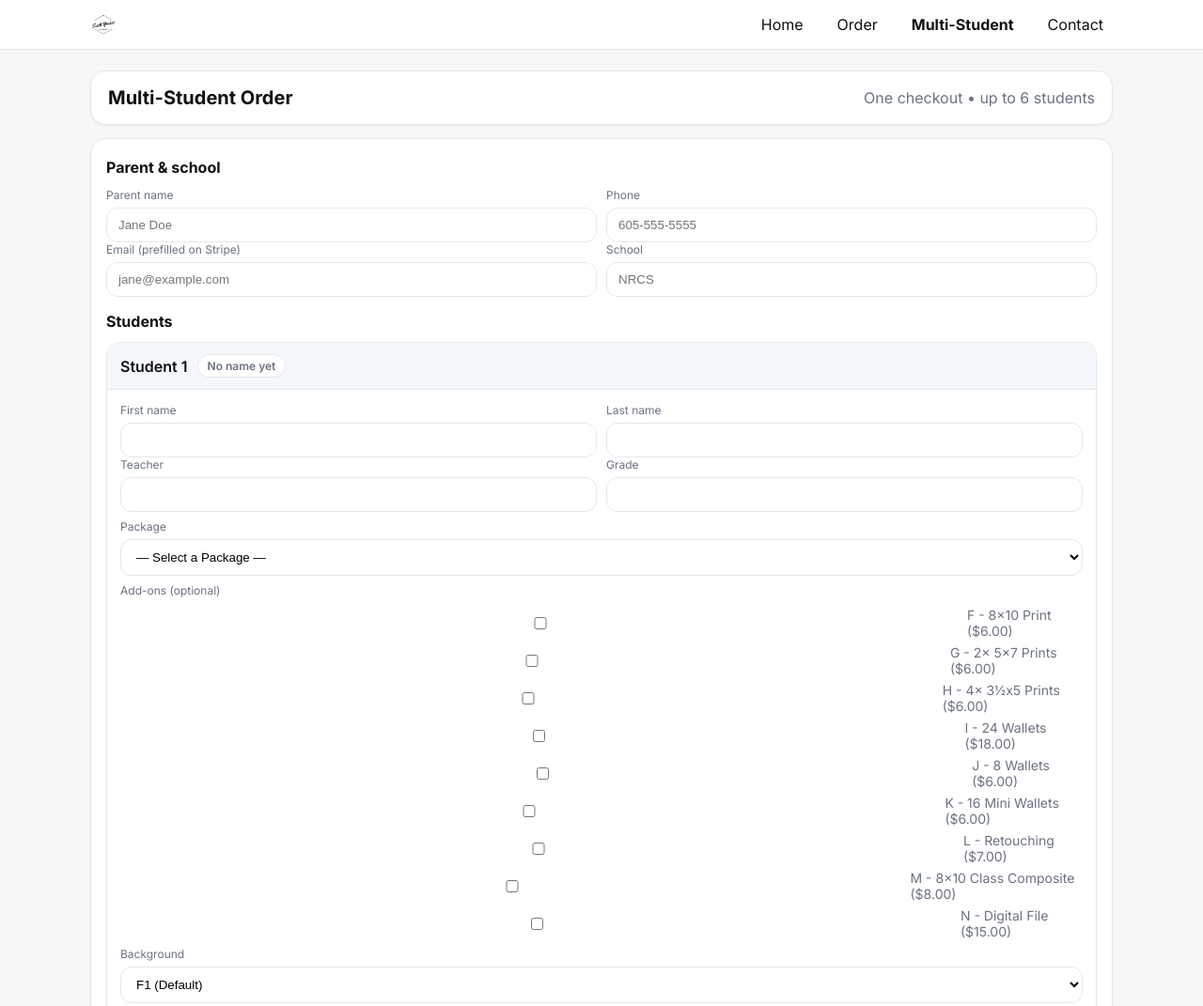
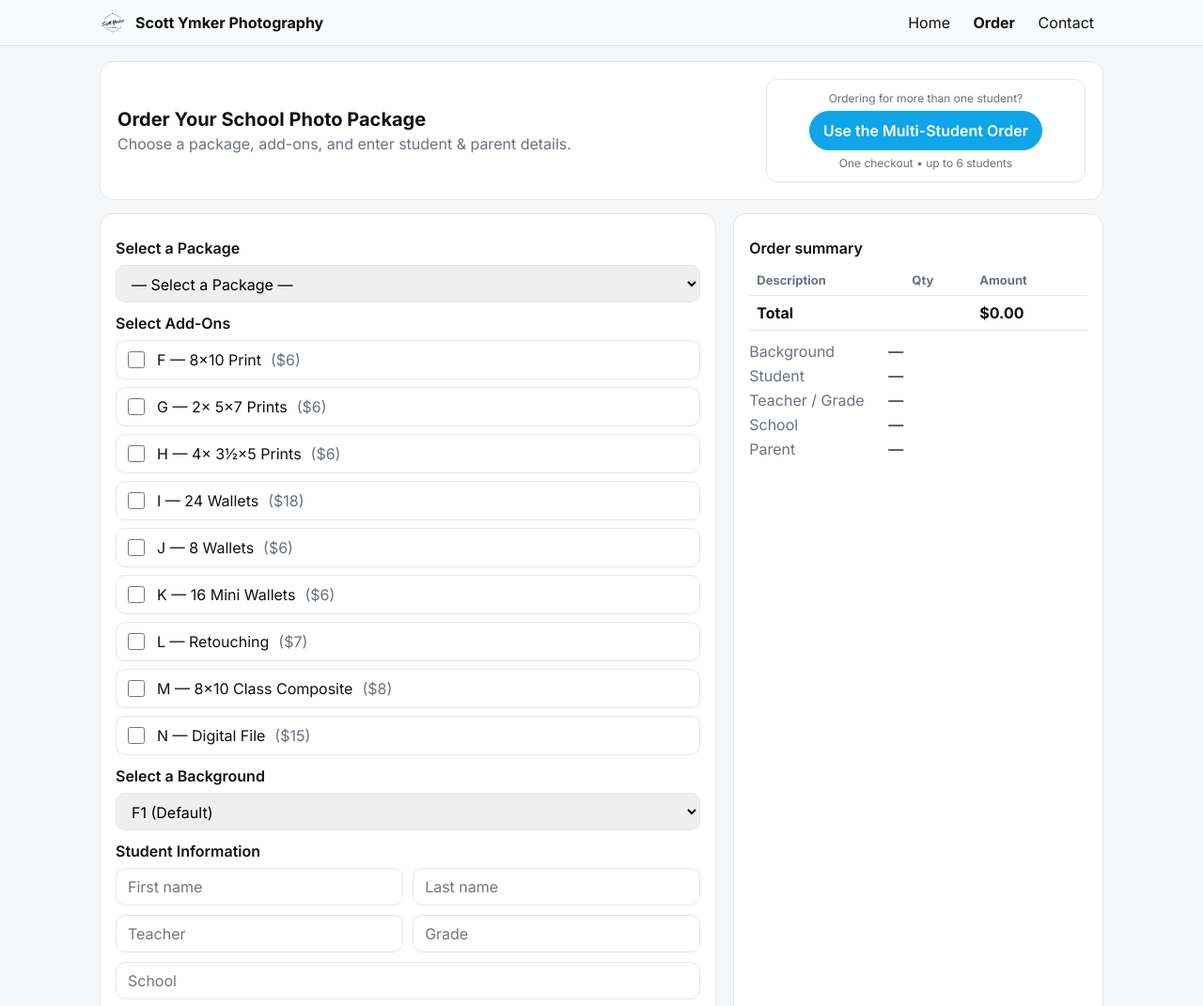
Before and after one commit to scottymker/scott-ymker-site, a plain HTML site: page multi-order.html in a window 1280 px wide. Shown: the top 1071 px of the page at 94% size. Drawn offline with Linux system fonts and the light colour scheme.

Commit message:
Update multi-order.html

```diff
--- a/multi-order.html
+++ b/multi-order.html
@@ -2,209 +2,148 @@
 <html lang="en">
 <head>
   <meta charset="UTF-8" />
-  <title>Multi-Student Order • Scott Ymker Photography</title>
+  <title>Order - Scott Ymker Photography</title>
   <meta name="viewport" content="width=device-width, initial-scale=1" />
   <link rel="preconnect" href="https://fonts.gstatic.com" crossorigin>
   <link rel="preconnect" href="https://fonts.googleapis.com">
   <link href="https://fonts.googleapis.com/css2?family=Inter:wght@400;500;600;700&display=swap" rel="stylesheet">
   <style>
     :root{
-      --bg:#f7f7f8; --card:#fff; --ink:#111; --muted:#6b7280; --border:#e6e7ea;
-      --accent:#0ea5e9; --accent-ink:#fff; --shadow:0 1px 2px rgba(0,0,0,.06);
-      --radius:16px;
+      --bg:#f6f7f9; --card:#fff; --ink:#111; --muted:#6b7280; --accent:#0ea5e9;
+      --border:#e5e7eb; --shadow:0 1px 2px rgba(0,0,0,.04);
     }
     *{box-sizing:border-box}
     html,body{margin:0;background:var(--bg);color:var(--ink);font-family:Inter,system-ui,-apple-system,Segoe UI,Roboto,Arial,sans-serif}
+    a{color:inherit;text-decoration:none}
 
-    /* Header */
-    header{position:sticky;top:0;z-index:30;background:#fff;border-bottom:1px solid var(--border)}
-    .nav{max-width:1120px;margin:0 auto;padding:10px 16px;display:flex;align-items:center;gap:16px}
-    .nav img{height:28px}
-    .nav .spacer{flex:1}
-    .nav a{color:#111;text-decoration:none;padding:6px 10px;border-radius:10px}
-    .nav a[aria-current="page"]{font-weight:700}
+    /* header */
+    .topbar{background:#f8fafc;border-bottom:1px solid var(--border)}
+    .topbar .wrap{max-width:1100px;margin:0 auto;padding:10px 16px;display:flex;align-items:center;justify-content:space-between}
+    .brand{display:flex;align-items:center;gap:10px}
+    .brand img{height:28px;width:auto}
+    .brand span{font-weight:700}
+    nav a{padding:8px 10px;border-radius:8px;color:#111}
+    nav a[aria-current="page"]{font-weight:700}
+    nav a:hover{background:#eef2f7}
 
-    /* Shell */
-    .wrap{max-width:1120px;margin:22px auto;padding:0 16px}
-    .hero{background:var(--card);border:1px solid var(--border);border-radius:var(--radius);
-          padding:16px 18px;display:flex;align-items:center;justify-content:space-between;box-shadow:var(--shadow)}
-    .hero h1{margin:0;font-size:20px}
+    /* hero merged with CTA */
+    .hero{max-width:1100px;margin:16px auto 0;padding:0 16px}
+    .hero-wrap{background:var(--card);border:1px solid var(--border);border-radius:14px;padding:18px;display:flex;align-items:center;justify-content:space-between;gap:16px}
+    .hero h1{margin:0 0 4px;font-size:20px}
+    .hero p{margin:0;color:var(--muted)}
+    .hero__right{flex:0 0 340px;max-width:100%}
+    .hero__card{background:#fff;border:1px solid var(--border);border-radius:12px;padding:12px;text-align:center;box-shadow:var(--shadow)}
+    .hero__eyebrow{font-size:12px;color:var(--muted);margin-bottom:6px}
+    .btn{display:inline-block;border:1px solid var(--border);background:#fff;border-radius:999px;padding:10px 14px;font-weight:600}
+    .btn.primary{background:var(--accent);border-color:var(--accent);color:#fff}
+    .hero__note{font-size:12px;color:var(--muted);margin-top:6px}
+    @media (max-width:800px){
+      .hero-wrap{flex-direction:column;align-items:stretch}
+      .hero__right{flex:0 0 auto}
+    }
+
+    /* grid */
+    .grid{max-width:1100px;margin:14px auto;padding:0 16px;display:grid;grid-template-columns:1.25fr .75fr;gap:18px}
+    @media (max-width:980px){ .grid{grid-template-columns:1fr} }
+
+    /* cards + inputs */
+    .card{background:var(--card);border:1px solid var(--border);border-radius:14px;padding:16px}
+    .section-title{font-weight:600;margin:10px 0 8px}
+    select,input[type="text"],input[type="tel"],input[type="email"]{
+      width:100%;height:40px;border:1px solid var(--border);border-radius:10px;padding:8px 12px;font:inherit
+    }
+    .row{display:grid;grid-template-columns:1fr 1fr;gap:10px}
+    .addon{display:flex;align-items:center;gap:10px;padding:8px;border:1px solid var(--border);border-radius:10px;margin-bottom:8px;background:#fff}
+    .addon input{width:18px;height:18px}
     .muted{color:var(--muted)}
+    .actions{margin-top:12px;display:flex;align-items:center;gap:12px}
+    button.primary{
+      appearance:none;border:none;background:var(--accent);color:#fff;padding:10px 14px;border-radius:999px;font-weight:600;cursor:pointer
+    }
+    button.primary[disabled]{opacity:.7;cursor:not-allowed}
 
-    .card{background:var(--card);border:1px solid var(--border);border-radius:var(--radius);
-          padding:16px;box-shadow:var(--shadow);margin-top:14px}
-
-    .section-title{font-weight:700;margin:4px 0 12px}
-    .row{display:grid;grid-template-columns:1fr 1fr;gap:10px}
-    @media (max-width:720px){.row{grid-template-columns:1fr}}
-    .field{display:flex;flex-direction:column;gap:6px}
-    .field label{font-size:12px;color:var(--muted)}
-    .field input,.field select{width:100%;padding:10px 12px;border:1px solid var(--border);border-radius:12px;background:#fff}
-
-    /* Student card (collapsible) */
-    details.student{border:1px solid var(--border);border-radius:14px;margin-top:12px;overflow:hidden;background:#fff}
-    details.student > summary{
-      list-style:none;cursor:pointer;display:flex;align-items:center;gap:10px;
-      padding:12px 14px;font-weight:600;background:#fafafa;border-bottom:1px solid var(--border);
-    }
-    details.student[open] > summary{background:#f4f7fb}
-    details.student > summary::-webkit-details-marker{display:none}
-    .student-body{padding:14px}
-    .pill{display:inline-flex;align-items:center;gap:8px;padding:4px 10px;border:1px solid var(--border);
-          border-radius:999px;font-size:12px;color:var(--muted);background:#fff}
-
-    /* ONE-COLUMN add-ons (like original page) */
-    .addons{display:flex;flex-direction:column;gap:6px;margin-top:4px}
-    .addons label{font-size:14px;display:flex;align-items:center;gap:8px}
-
-    .controls{display:flex;gap:8px;flex-wrap:wrap;margin-top:12px}
-    .btn{appearance:none;border:1px solid var(--border);background:#fff;padding:10px 12px;border-radius:12px;cursor:pointer}
-    .btn.primary{background:var(--accent);border-color:var(--accent);color:var(--accent-ink)}
-    .btn.ghost{background:#fff}
-
+    /* summary */
     table{width:100%;border-collapse:collapse}
-    th,td{padding:8px 6px;border-bottom:1px solid var(--border);text-align:left}
-    th{font-size:12px;color:var(--muted)}
-    tfoot td{font-weight:700}
-
-    .small{font-size:12px;color:var(--muted)}
+    th,td{padding:8px;border-bottom:1px solid var(--border);text-align:left}
+    th{color:var(--muted);font-size:13px}
+    .total-row td{font-weight:700}
+    .kv{display:grid;grid-template-columns:140px 1fr;row-gap:6px;column-gap:8px;margin-top:10px}
+    .kv .k{color:var(--muted)}
   </style>
 </head>
 <body>
-  <!-- Header -->
-  <header>
-    <nav class="nav">
-      <img src="2020Logo_black.png" alt="Scott Ymker Photography">
-      <div class="spacer"></div>
+
+  <!-- header / nav -->
+  <header class="topbar">
+    <div class="wrap">
+      <a class="brand" href="index.html">
+        <img src="2020Logo_black.png" alt="Scott Ymker logo">
+        <span>Scott Ymker Photography</span>
+      </a>
+      <nav>
         <a href="index.html">Home</a>
-      <a href="order.html">Order</a>
-      <a href="multi-order.html" aria-current="page">Multi-Student</a>
+        <a href="order.html" aria-current="page">Order</a>
         <a href="contact.html">Contact</a>
       </nav>
+    </div>
   </header>
 
-  <div class="wrap">
+  <!-- hero (merged with multi-student CTA on right) -->
   <section class="hero">
-      <h1>Multi-Student Order</h1>
-      <div class="muted">One checkout • up to 6 students</div>
+    <div class="hero-wrap">
+      <div class="hero__left">
+        <h1>Order Your School Photo Package</h1>
+        <p>Choose a package, add-ons, and enter student &amp; parent details.</p>
+      </div>
+
+      <div class="hero__right">
+        <div class="hero__card">
+          <div class="hero__eyebrow">Ordering for more than one student?</div>
+          <a class="btn primary" href="multi-order.html">Use the Multi-Student Order</a>
+          <div class="hero__note">One checkout • up to 6 students</div>
+        </div>
+      </div>
+    </div>
   </section>
 
-    <!-- Parent info -->
-    <section class="card">
-      <form id="orderForm" novalidate>
-        <div class="section-title">Parent & school</div>
-        <div class="row">
-          <div class="field">
-            <label>Parent name</label>
-            <input name="parent_name" placeholder="Jane Doe" required>
-          </div>
-          <div class="field">
-            <label>Phone</label>
-            <input name="parent_phone" placeholder="605-555-5555" required>
-          </div>
-        </div>
-        <div class="row">
-          <div class="field">
-            <label>Email (prefilled on Stripe)</label>
-            <input type="email" name="parent_email" placeholder="jane@example.com" required>
-          </div>
-          <div class="field">
-            <label>School</label>
-            <input name="school" placeholder="NRCS" required>
-          </div>
-        </div>
-
-        <!-- Students -->
-        <div class="section-title" style="margin-top:16px">Students</div>
-        <div id="students"></div>
-
-        <div class="controls">
-          <button type="button" class="btn ghost" id="addStudent">+ Add another student</button>
-          <span class="small" id="limitMsg"></span>
-        </div>
-
-        <!-- Order Summary -->
-        <section class="card" style="margin-top:16px">
-          <h3 style="margin:0 0 10px">Order summary</h3>
-          <table>
-            <thead><tr><th>Description</th><th>Qty</th><th>Amount</th></tr></thead>
-            <tbody id="summaryBody"></tbody>
-            <tfoot><tr><td colspan="2">Total</td><td id="summaryTotal">$0.00</td></tr></tfoot>
-          </table>
-          <div class="controls">
-            <button type="submit" class="btn primary" id="checkoutBtn">Proceed to Checkout</button>
-          </div>
-        </section>
-      </form>
-    </section>
-  </div>
-
-  <script>
-    // ---- Pricing (cents)
-    const PKG = { A:3200,A1:4100,B:2700,B1:3200,C:2200,C1:2700,D:1800,D1:2300,E:1200,E1:1700 };
-    const ADD = {
-      F:{name:"8x10 Print",amt:600}, G:{name:"2x 5x7 Prints",amt:600}, H:{name:"4x 3½x5 Prints",amt:600},
-      I:{name:"24 Wallets",amt:1800}, J:{name:"8 Wallets",amt:600}, K:{name:"16 Mini Wallets",amt:600},
-      L:{name:"Retouching",amt:700},  M:{name:"8x10 Class Composite",amt:800}, N:{name:"Digital File",amt:1500}
-    };
-    const MAX_STUDENTS = 6;
-
-    const $ = s => document.querySelector(s);
-    const money = c => (c/100).toLocaleString(undefined,{style:'currency',currency:'USD'});
-
-    const studentsBox = $('#students');
-    const limitMsg = $('#limitMsg');
-
-    // Student section order: Student info → Package → Add-ons → Background
-    function studentCard(idx){
-      return `
-      <details class="student" data-idx="${idx}" ${idx<2?'open':''}>
-        <summary>
-          <span>Student ${idx+1}</span>
-          <span class="pill" data-pill="${idx}">No details yet</span>
-        </summary>
-        <div class="student-body">
-          <!-- Student info -->
-          <div class="row">
-            <div class="field"><label>First name</label><input name="student_first" required></div>
-            <div class="field"><label>Last name</label><input name="student_last" required></div>
-          </div>
-          <div class="row">
-            <div class="field"><label>Teacher</label><input name="teacher" required></div>
-            <div class="field"><label>Grade</label><input name="grade" required></div>
-          </div>
-
+  <!-- form + summary -->
+  <main class="grid">
+    <form id="orderForm" class="card" novalidate>
       <!-- Package -->
-          <div class="field" style="margin-top:8px">
-            <label>Package</label>
+      <div>
+        <div class="section-title">Select a Package</div>
         <select name="package" required>
           <option value="">— Select a Package —</option>
-              <option value="A">Package A — $32</option>
-              <option value="A1">Package A1 — $41</option>
-              <option value="B">Package B — $27</option>
-              <option value="B1">Package B1 — $32</option>
-              <option value="C">Package C — $22</option>
-              <option value="C1">Package C1 — $27</option>
-              <option value="D">Package D — $18</option>
-              <option value="D1">Package D1 — $23</option>
-              <option value="E">Package E — $12</option>
-              <option value="E1">Package E1 — $17</option>
+          <option value="A">Package A – $32 (1 8x10 Class Composite, 2 8x10, 2 5x7, 8 wallets, 16 mini wallets)</option>
+          <option value="A1">Package A1 – $41 (A + 1 Digital File)</option>
+          <option value="B">Package B – $27 (1 8x10 Class Composite, 1 8x10, 2 5x7, 16 wallets)</option>
+          <option value="B1">Package B1 – $32 (B + 2 extra 5x7)</option>
+          <option value="C">Package C – $22 (1 8x10 Class Composite, 1 8x10, 2 3.5x5, 4 wallets, 16 mini wallets)</option>
+          <option value="C1">Package C1 – $27 (C + 2 5x7)</option>
+          <option value="D">Package D – $18 (1 8x10 Class Composite, 2 5x7, 8 wallets)</option>
+          <option value="D1">Package D1 – $23 (D + 16 mini wallets)</option>
+          <option value="E">Package E – $12 (2 5x7, 2 3.5x5, 4 wallets)</option>
+          <option value="E1">Package E1 – $17 (E + 8 extra wallets)</option>
         </select>
       </div>
 
-          <!-- Add-ons (ONE COLUMN) -->
-          <div class="field" style="margin-top:8px">
-            <label>Add-ons (optional)</label>
-            <div class="addons">
-              ${Object.entries(ADD).map(([c,a])=>`
-                <label><input type="checkbox" name="addons" value="${c}"> ${c} - ${a.name} (${money(a.amt)})</label>
-              `).join('')}
-            </div>
+      <!-- Add-ons -->
+      <div>
+        <div class="section-title" style="margin-top:12px">Select Add-Ons</div>
+        <label class="addon"><input type="checkbox" name="addons" value="F"> F — 8x10 Print <span class="muted">($6)</span></label>
+        <label class="addon"><input type="checkbox" name="addons" value="G"> G — 2× 5×7 Prints <span class="muted">($6)</span></label>
+        <label class="addon"><input type="checkbox" name="addons" value="H"> H — 4× 3½×5 Prints <span class="muted">($6)</span></label>
+        <label class="addon"><input type="checkbox" name="addons" value="I"> I — 24 Wallets <span class="muted">($18)</span></label>
+        <label class="addon"><input type="checkbox" name="addons" value="J"> J — 8 Wallets <span class="muted">($6)</span></label>
+        <label class="addon"><input type="checkbox" name="addons" value="K"> K — 16 Mini Wallets <span class="muted">($6)</span></label>
+        <label class="addon"><input type="checkbox" name="addons" value="L"> L — Retouching <span class="muted">($7)</span></label>
+        <label class="addon"><input type="checkbox" name="addons" value="M"> M — 8×10 Class Composite <span class="muted">($8)</span></label>
+        <label class="addon"><input type="checkbox" name="addons" value="N"> N — Digital File <span class="muted">($15)</span></label>
       </div>
 
       <!-- Background -->
-          <div class="field" style="margin-top:8px">
-            <label>Background</label>
+      <div>
+        <div class="section-title" style="margin-top:12px">Select a Background</div>
         <select name="background" required>
           <option value="F1" selected>F1 (Default)</option>
           <option value="F2">F2</option>
@@ -215,130 +154,72 @@
         </select>
       </div>
 
-          <div class="controls">
-            <button type="button" class="btn ghost remove">Remove</button>
+      <!-- Student -->
+      <div style="margin-top:12px">
+        <div class="section-title">Student Information</div>
+        <div class="row">
+          <input type="text" name="student_first" placeholder="First name" required>
+          <input type="text" name="student_last" placeholder="Last name" required>
+        </div>
+        <div class="row" style="margin-top:10px">
+          <input type="text" name="teacher" placeholder="Teacher" required>
+          <input type="text" name="grade" placeholder="Grade" required>
+        </div>
+        <div style="margin-top:10px">
+          <input type="text" name="school" placeholder="School" required>
         </div>
       </div>
-      </details>`;
-    }
 
-    function addStudent(){
-      const count = studentsBox.children.length;
-      if(count >= MAX_STUDENTS){ limitMsg.textContent = "Maximum of 6 students per order."; return; }
-      studentsBox.insertAdjacentHTML('beforeend', studentCard(count));
-      wireStudent(studentsBox.lastElementChild);
-      renumber();
-      updateSummary();
-      limitMsg.textContent = (count+1 >= MAX_STUDENTS) ? "Maximum of 6 students per order." : "";
-    }
+      <!-- Parent -->
+      <div style="margin-top:12px">
+        <div class="section-title">Parent Information</div>
+        <input type="text" name="parent_name" placeholder="Parent Name" required style="margin-bottom:10px">
+        <div class="row">
+          <input type="tel" name="parent_phone" placeholder="Phone" required>
+          <input type="email" name="parent_email" placeholder="Email" required>
+        </div>
+      </div>
 
-    function wireStudent(card){
-      card.addEventListener('input', ()=>{ updatePill(card); updateSummary(); });
-      card.addEventListener('change', ()=>{ updatePill(card); updateSummary(); });
-      card.querySelector('.remove').addEventListener('click', ()=>{
-        card.remove(); renumber(); updateSummary(); limitMsg.textContent="";
-      });
-      updatePill(card);
-    }
+      <div class="actions">
+        <button type="submit" id="checkout-button" class="primary">Proceed to Checkout</button>
+        <span class="muted">You’ll review &amp; pay securely on Stripe.</span>
+      </div>
+    </form>
 
-    function renumber(){
-      [...studentsBox.children].forEach((el,i)=>{
-        el.dataset.idx = i;
-        el.querySelector('summary span').textContent = `Student ${i+1}`;
-        el.querySelector('[data-pill]').setAttribute('data-pill', i);
-      });
-    }
+    <!-- Summary -->
+    <aside class="card" id="summaryCard">
+      <div class="section-title">Order summary</div>
+      <table aria-live="polite">
+        <thead>
+          <tr><th>Description</th><th>Qty</th><th>Amount</th></tr>
+        </thead>
+        <tbody id="sumItems"></tbody>
+        <tfoot>
+          <tr class="total-row"><td>Total</td><td></td><td id="sumTotal">$0.00</td></tr>
+        </tfoot>
+      </table>
 
-    function updatePill(card){
-      const i = card.dataset.idx;
-      const f = card.querySelector('input[name="student_first"]').value.trim();
-      const l = card.querySelector('input[name="student_last"]').value.trim();
-      const pkg = card.querySelector('select[name="package"]').value;
-      const pill = card.querySelector(`[data-pill="${i}"]`);
-      const name = [f,l].filter(Boolean).join(' ');
-      let text = name || 'No name yet';
-      if(pkg) text += ` • Package ${pkg}`;
-      pill.textContent = text;
-    }
+      <div class="kv" style="margin-top:12px">
+        <div class="k">Background</div><div id="kvBg">—</div>
+        <div class="k">Student</div><div id="kvStudent">—</div>
+        <div class="k">Teacher / Grade</div><div id="kvTG">—</div>
+        <div class="k">School</div><div id="kvSchool">—</div>
+        <div class="k">Parent</div><div id="kvParent">—</div>
+      </div>
+    </aside>
+  </main>
 
-    document.getElementById('addStudent').addEventListener('click', addStudent);
-    // start with two students open
-    addStudent(); addStudent();
+  <script>
+    // ---- price tables (cents) ----
+    const PACKAGE_PRICES = { A:3200, A1:4100, B:2700, B1:3200, C:2200, C1:2700, D:1800, D1:2300, E:1200, E1:1700 };
+    const ADDON_PRICES   = { F:600, G:600, H:600, I:1800, J:600, K:600, L:700, M:800, N:1500 };
+    const ADDON_NAMES    = {
+      F:"8x10 Print", G:"2x 5x7 Prints", H:"4x 3½x5 Prints", I:"24 Wallets",
+      J:"8 Wallets", K:"16 Mini Wallets", L:"Retouching", M:"8x10 Class Composite", N:"Digital File"
+    };
 
-    // ---- Collect & Summary
-    const moneyFmt = (c)=> (c/100).toLocaleString(undefined,{style:'currency',currency:'USD'});
-    function collect(){
-      const parent = {
-        parent_name:  document.querySelector('input[name="parent_name"]').value.trim(),
-        parent_phone: document.querySelector('input[name="parent_phone"]').value.trim(),
-        parent_email: document.querySelector('input[name="parent_email"]').value.trim(),
-        school:       document.querySelector('input[name="school"]').value.trim()
-      };
-      const students = [...studentsBox.children].map(card=>{
-        const q = s => card.querySelector(s);
-        const addons = [...card.querySelectorAll('input[name="addons"]:checked')].map(i=>i.value);
-        return {
-          student_first: q('input[name="student_first"]').value.trim(),
-          student_last:  q('input[name="student_last"]').value.trim(),
-          teacher:       q('input[name="teacher"]').value.trim(),
-          grade:         q('input[name="grade"]').value.trim(),
-          package:       q('select[name="package"]').value,
-          addons,
-          background:    q('select[name="background"]').value,
-          school:        document.querySelector('input[name="school"]').value.trim()
-        };
-      });
-      return { parent, students };
-    }
-
-    function updateSummary(){
-      const {students} = collect();
-      const body = document.getElementById('summaryBody'); body.innerHTML='';
-      let total = 0;
-      students.forEach(s=>{
-        if(s.package && PKG[s.package]){
-          total += PKG[s.package];
-          const tr = document.createElement('tr');
-          tr.innerHTML = `<td>Package ${s.package} — ${s.student_first||''} ${s.student_last||''}</td><td>1</td><td>${moneyFmt(PKG[s.package])}</td>`;
-          body.appendChild(tr);
-        }
-        (s.addons||[]).forEach(code=>{
-          const a = ADD[code]; if(!a) return;
-          total += a.amt;
-          const tr = document.createElement('tr');
-          tr.innerHTML = `<td>Add-on ${code} — ${a.name} — ${s.student_first||''} ${s.student_last||''}</td><td>1</td><td>${moneyFmt(a.amt)}</td>`;
-          body.appendChild(tr);
-        });
-      });
-      document.getElementById('summaryTotal').textContent = moneyFmt(total);
-    }
-    document.getElementById('orderForm').addEventListener('input', updateSummary);
-    document.getElementById('orderForm').addEventListener('change', updateSummary);
-
-    // ---- Submit
-    document.getElementById('orderForm').addEventListener('submit', async (e)=>{
-      e.preventDefault();
-      const payload = collect();
-
-      if(!payload.students.length){ alert('Add at least one student.'); return; }
-      if(!payload.students.every(s=>s.package)){ alert('Please select a package for each student.'); return; }
-
-      const btn = document.getElementById('checkoutBtn'); const txt = btn.textContent;
-      btn.disabled = true; btn.textContent = 'Processing…';
-
-      try{
-        const res = await fetch('/.netlify/functions/create-checkout-session', {
-          method:'POST', headers:{'Content-Type':'application/json'},
-          body: JSON.stringify(payload)
-        });
-        const json = await res.json();
-        if(!res.ok || !json.url){ console.error(json); alert(json.error || 'Stripe error'); btn.disabled=false; btn.textContent=txt; return; }
-        location.href = json.url;
-      }catch(err){
-        console.error(err); alert('Network error. Please try again.');
-        btn.disabled=false; btn.textContent=txt;
-      }
-    });
-  </script>
-</body>
-</html>
+    // ---- helpers ----
+    const $  = (s)=>document.querySelector(s);
+    const $$ = (s)=>Array.from(document.querySelectorAll(s));
+    const v  = (sel)=>{ const el=$(sel); return el? el.value.trim() : ""; };
+    const fmt= (c)=> (c/100).
```
Lines whose indentation alone changed are shown as unchanged.
